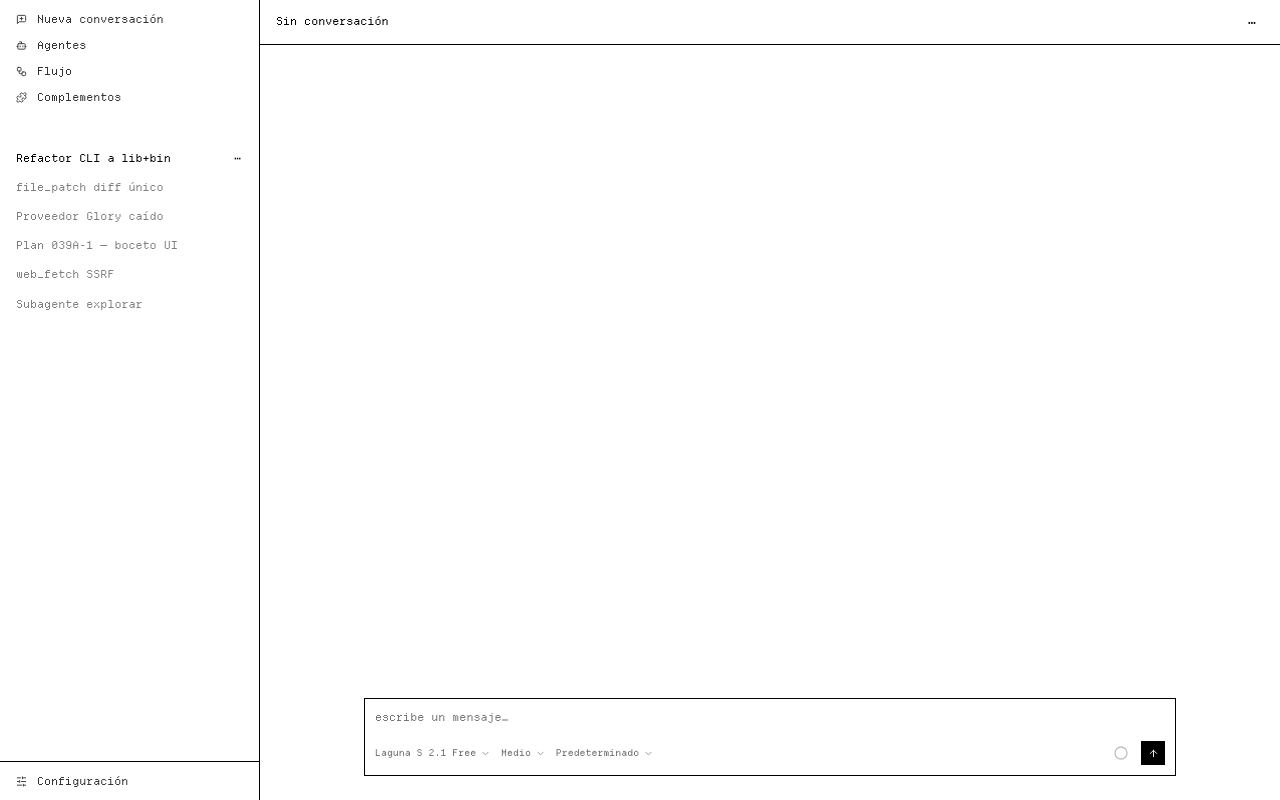
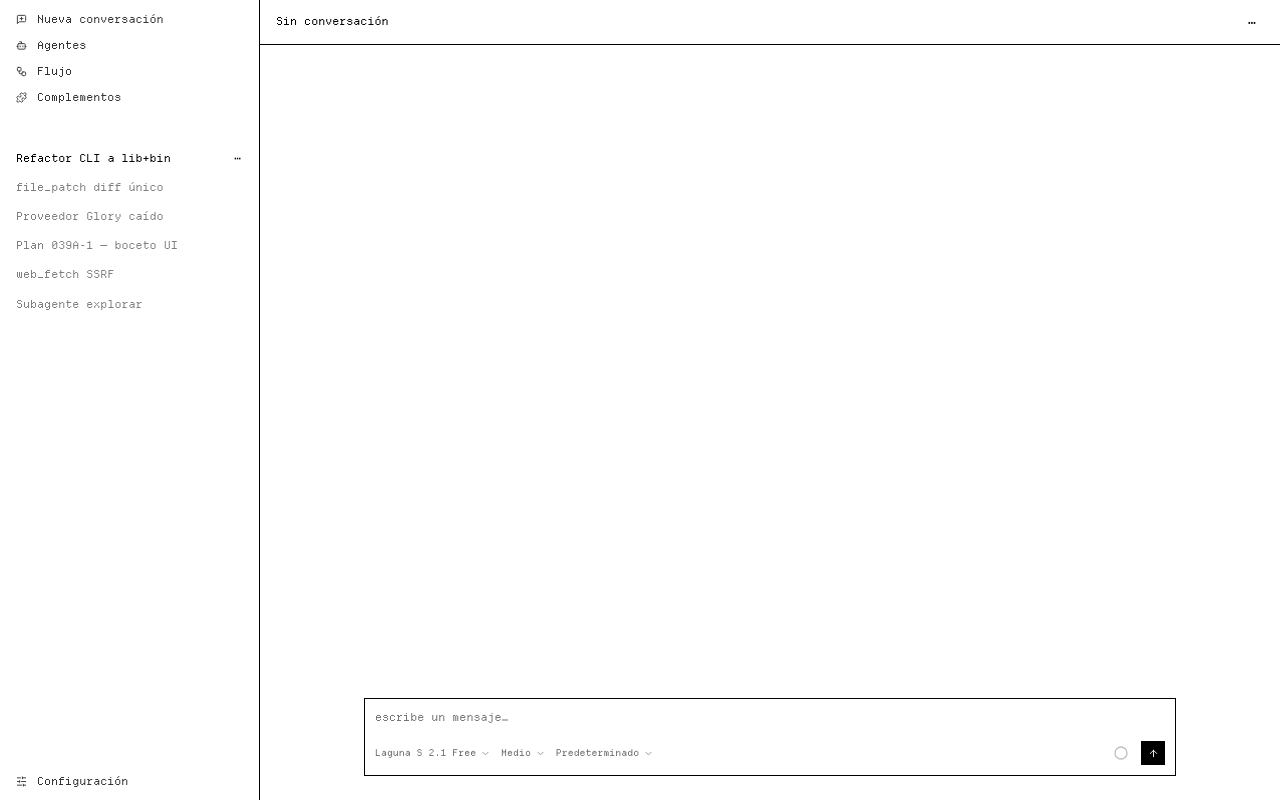
Before and after one commit to 1ndoryu/glory-harness, a website built with Vite: page desktop/ui/index.html in a window 1280 px wide. Built offline with nearby package versions, Linux system fonts and the light colour scheme.

Commit message:
039A-3 (P6b retoque 5): quita el borde superior del pie de la sidebar

```diff
--- a/desktop/ui/src/estilos/layout.css
+++ b/desktop/ui/src/estilos/layout.css
@@ -123,7 +123,6 @@
 }
 
 #sidebar .pie {
-    border-top: 1px solid var(--borde);
     padding: var(--sp-xs) 0 var(--sp-xs);
 }
 #sidebar .pie-boton {
```
